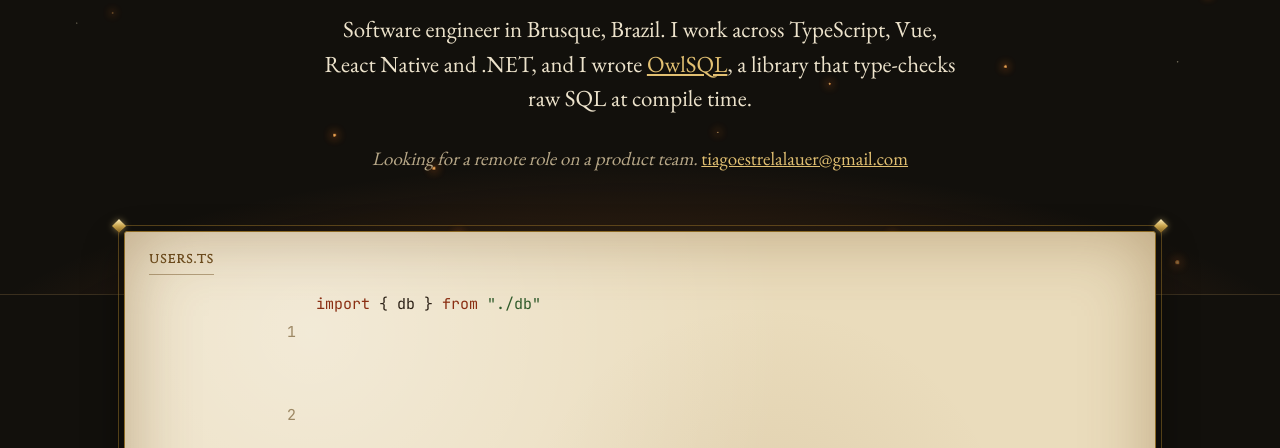
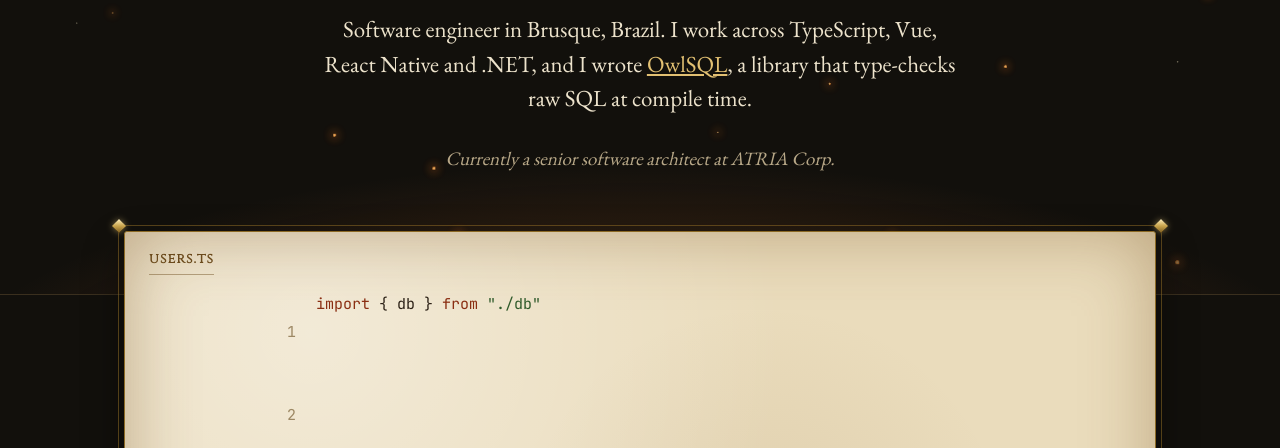
Before and after one commit to tiagolauer/portfolio, an Astro site: page / in a window 1280 px wide. Shown: the part 352-800 px from the top of the page. Built offline with nearby package versions, Linux system fonts and the light colour scheme; Astro itself is replaced by a stand-in of ours.

Commit message:
Describe the current role instead of a job search

```diff
--- a/src/components/Hero.astro
+++ b/src/components/Hero.astro
@@ -14,9 +14,7 @@ import Divider from "./ornaments/Divider.astro";
       Software engineer in Brusque, Brazil. I work across TypeScript, Vue, React Native and .NET, and I wrote{" "}
       <a href={`#${SECTION_ID.openSource}`}>OwlSQL</a>, a library that type-checks raw SQL at compile time.
     </p>
-    <p class="aside">
-      Looking for a remote role on a product team. <a href={`mailto:${SITE.email}`}>{SITE.email}</a>
-    </p>
+    <p class="aside">Currently a senior software architect at ATRIA Corp.</p>
   </section>
 </div>
 
@@ -105,8 +103,4 @@ import Divider from "./ornaments/Divider.astro";
     font-style: italic;
     color: var(--text-muted);
   }
-
-  .aside a {
-    font-style: normal;
-  }
 </style>
```
